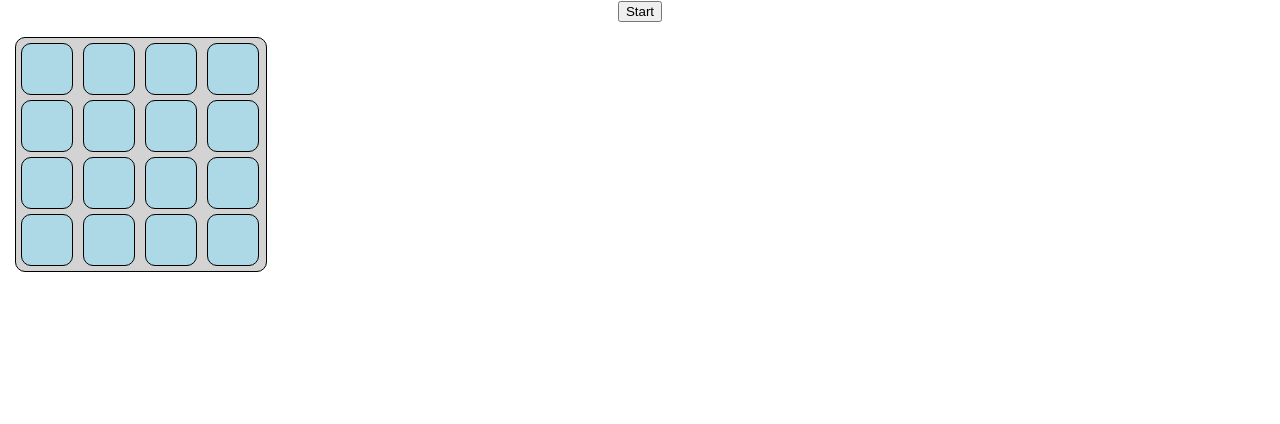
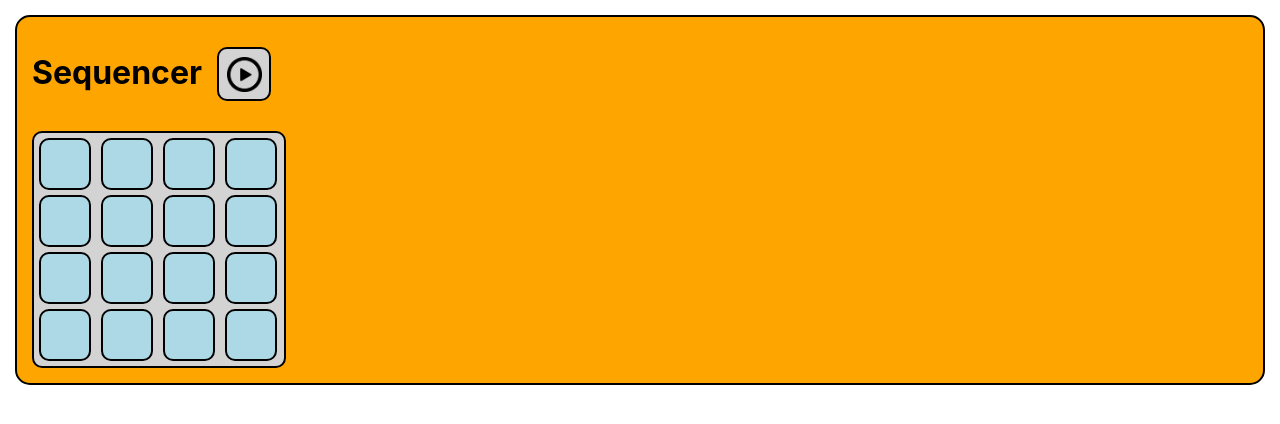
Before and after one commit to jedwards2/note-scroller, a React (Create React App) app: page / in a window 1280 px wide. Shown: the top 424 px of the page. Built offline with nearby package versions, Linux system fonts and the light colour scheme.

Commit message:
added play/pause button and styling

```diff
--- a/src/App.css
+++ b/src/App.css
@@ -1,38 +1,35 @@
 .App {
   text-align: center;
+  display: flex;
+  flex-direction: column;
 }
 
-.App-logo {
-  height: 40vmin;
-  pointer-events: none;
+.synthesizer-div {
+  margin: 15px;
+  background-color: orange;
+  border-radius: 15px;
+  border: black 2px solid;
 }
 
-@media (prefers-reduced-motion: no-preference) {
-  .App-logo {
-    animation: App-logo-spin infinite 20s linear;
-  }
+.synth-header {
+  margin: 15px;
+  display: flex;
+  flex-direction: row;
 }
 
-.App-header {
-  background-color: #282c34;
-  min-height: 100vh;
+.play-pauseButton {
+  margin: 15px;
+  background-color: lightgray;
+  width: 50px;
+  height: 50px;
   display: flex;
-  flex-direction: column;
+  justify-content: center;
   align-items: center;
-  justify-content: center;
-  font-size: calc(10px + 2vmin);
-  color: white;
+  border-radius: 10px;
+  border: 2px solid black
 }
 
-.App-link {
-  color: #61dafb;
+.buttonImg {
+  width: 35px;
+  height: 35px;
 }
-
-@keyframes App-logo-spin {
-  from {
-    transform: rotate(0deg);
-  }
-  to {
-    transform: rotate(360deg);
-  }
-}
--- a/src/App.js
+++ b/src/App.js
@@ -2,6 +2,8 @@ import "./App.css";
 import { useState, useEffect } from "react";
 import * as Tone from "tone";
 import Grid from "./components/Grid/Grid";
+import play from "./images/play.png";
+import pause from "./images/pause.png";
 
 function App() {
   const [count, setCount] = useState(0);
@@ -94,7 +96,17 @@ function App() {
 
   return (
     <div className="App">
-      <button onClick={switchRunning}>{running ? "Stop" : "Start"}</button>
+      <div className="synthesizer-div">
+        <div className="synth-header">
+          <h1>Sequencer</h1>
+          <div onClick={switchRunning} className="play-pauseButton">
+            {running ? (
+              <img src={pause} alt="pause" className="buttonImg"></img>
+            ) : (
+              <img src={play} alt="play" className="buttonImg"></img>
+            )}
+          </div>
+        </div>
         <Grid
           gridState={gridState}
           gridBackgrounds={gridBorders}
@@ -102,6 +114,7 @@ function App() {
           playNote={playNote}
         />
       </div>
+    </div>
   );
 }
 
--- a/src/components/Column/Column.js
+++ b/src/components/Column/Column.js
@@ -3,7 +3,7 @@ import "./Column.css";
 
 function Column({ columnState, setBlock, background, playNote }) {
   return (
-    <div className={`column ${background ? "column-on" : "column-off"}`}>
+    <div className="column">
       <MusicBlock
         blockState={columnState[0]}
         setBlock={setBlock}
--- a/src/components/Grid/Grid.css
+++ b/src/components/Grid/Grid.css
@@ -3,7 +3,7 @@
   flex-direction: row;
   background-color: lightgray;
   gap: 5px;
-  border: 1px solid black;
+  border: 2px solid black;
   border-radius: 10px;
   margin: 15px;
   width: 250px
--- a/src/components/MusicBlock/MusicBlock.css
+++ b/src/components/MusicBlock/MusicBlock.css
@@ -1,8 +1,8 @@
 .music-block {
-  width: 50px;
-  height: 50px;
+  width: 48px;
+  height: 48px;
   border-radius: 10px;
-  border: black 1px solid;
+  border: black 2px solid;
 }
 
 .on {
@@ -12,3 +12,13 @@
 .off {
   background-color: lightblue;
 }
+
+.border-on {
+  border: blue 2px solid;
+  width: 48px;
+  height: 48px;
+}
+
+.border-off {
+  border: black 2px solid;
+}
--- a/src/components/MusicBlock/MusicBlock.js
+++ b/src/components/MusicBlock/MusicBlock.js
@@ -6,11 +6,14 @@ function MusicBlock({ blockState, setBlock, active, playNote }) {
     if (blockState.state && active) {
       playNote(blockState.note);
     }
+    // eslint-disable-next-line react-hooks/exhaustive-deps
   }, [active, blockState]);
 
   return (
     <div
-      className={`music-block ${blockState.state ? "on" : "off"}`}
+      className={`music-block ${blockState.state ? "on" : "off"} ${
+        active ? "border-on" : "border-off"
+      }`}
       onClick={() => setBlock(blockState.id)}
     ></div>
   );
```
Also changed, not shown: src/images/pause.png (added), src/images/play.png (added). Lines whose indentation alone changed are shown as unchanged.
